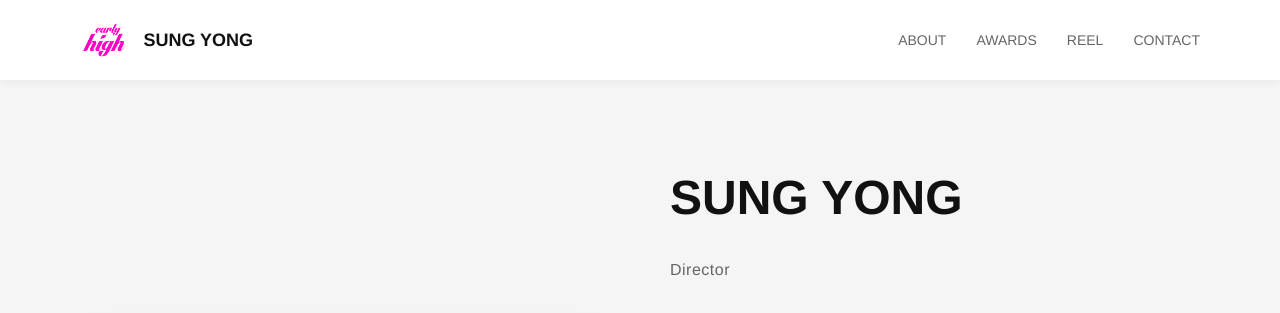
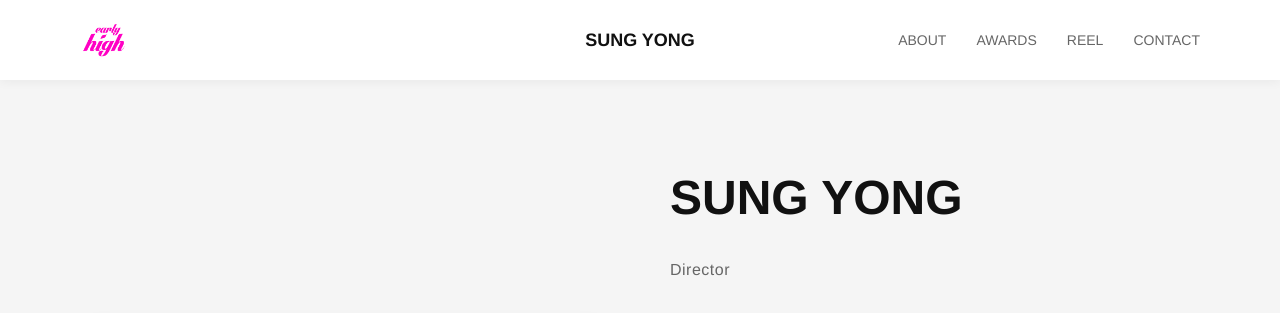
Before and after one commit to SUNGYONG604/Showreel, a plain HTML site: page index.html in a window 1280 px wide. Shown: the top 313 px of the page. Drawn offline with Linux system fonts and the light colour scheme.

Commit message:
Add files via upload

```diff
--- a/index.html
+++ b/index.html
@@ -34,12 +34,12 @@
             display: flex;
             justify-content: space-between;
             align-items: center;
+            position: relative;
         }
 
         .logo {
             display: flex;
             align-items: center;
-            gap: 15px;
         }
 
         .logo img {
@@ -48,6 +48,9 @@
         }
 
         .logo-text {
+            position: absolute;
+            left: 50%;
+            transform: translateX(-50%);
             font-size: 18px;
             font-weight: 600;
             color: #111;
@@ -315,8 +318,8 @@
         <nav>
             <div class="logo">
                 <img src="logo.png" alt="Early High Logo">
-                <span class="logo-text">SUNG YONG</span>
             </div>
+            <span class="logo-text">SUNG YONG</span>
             <ul class="nav-links">
                 <li><a href="#about">ABOUT</a></li>
                 <li><a href="#awards">AWARDS</a></li>
```
